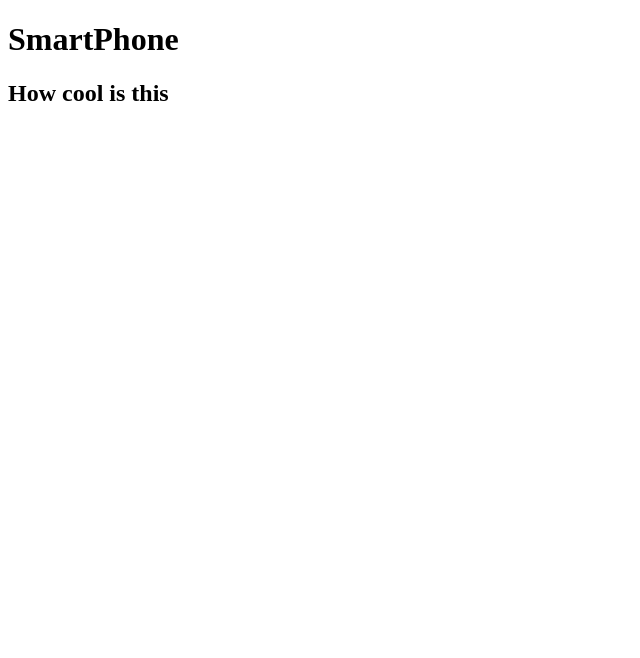
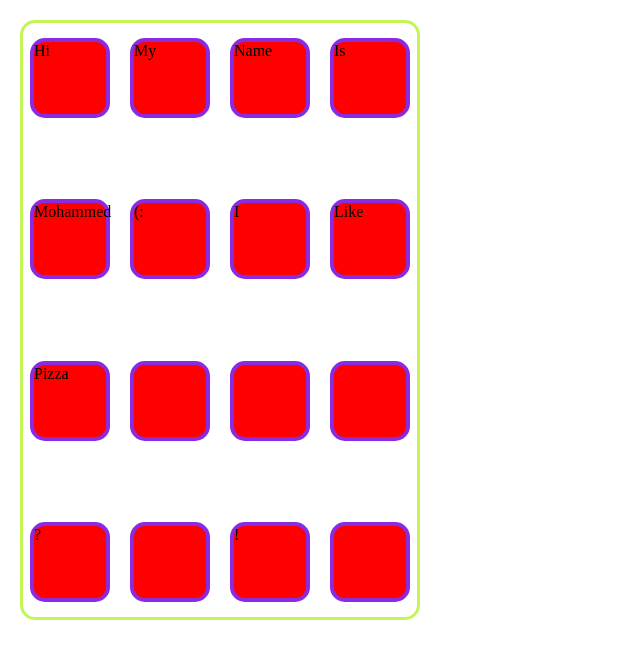
Before and after one commit to mkamal21/webdev1-fa2020, a plain HTML site: page smartphone/index.html in a window 1280 px wide. Shown: the whole page, without its empty margins (0-640 px from the left). Drawn offline with Linux system fonts and the light colour scheme.

Commit message:
finished

```diff
--- a/smartphone/index.html
+++ b/smartphone/index.html
@@ -1,14 +1,42 @@
 <!DOCTYPE html>
 <html lang="en">
 <head>
+    <link rel="stylesheet"  href="style.css">
     <meta charset="UTF-8">
     <meta name="viewport" content="width=device-width, initial-scale=1.0">
-    <link rel="sylesheet" href="style.css">
-    <title>SmartPhone</title>
+    <title>Document</title>
 </head>
 <body>
-    <h1>SmartPhone</h1>
-    <h2> How cool is this </h2>
+    <div class="container">
+        <div class="group">
+          <div class="box">Hi</div>
+          <div class="box">My</div>
+          <div class="box">Name</div>
+          <div class="box">Is</div>
+        </div>
+        <div class="group">
+          <div class="box">Mohammed</div>
+          <div class="box">(:</div>
+          <div class="box">I</div>
+          <div class="box">Like</div>
+        </div>
+
+        <div class="group">
+            <div class="box">Pizza</div>
+            <div class="box"></div>
+            <div class="box"></div>
+            <div class="box"></div>
+          </div>
+
+          <div class="group">
+            <div class="box">?</div>
+            <div class="box"></div>
+            <div class="box">!</div>
+            <div class="box"></div>
+          </div>
+
+      </div>
+
 
 </body>
 </html>
--- a/smartphone/style.css
+++ b/smartphone/style.css
@@ -1,3 +1,33 @@
-h1 {
-    color: red;
+* {
+  margin: 0;
+  padding: 0;
+  box-sizing: border-box;
 }
+
+.container {
+  border: 3px solid rgb(196, 245, 84);
+  margin: 20px;
+  border-radius: 15px;
+  height: 600px;
+  width: 400px;
+  display: flex;
+  flex-direction: column;
+  justify-content: space-between;
+  align-items: center;
+
+}
+
+.group {
+
+  margin: 5px;
+  display: flex;
+}
+
+.box {
+  width: 80px;
+  height: 80px;
+  background: red;
+  margin: 10px;
+  border-radius: 15px;
+  border: 4px solid blueviolet;
+}
```
